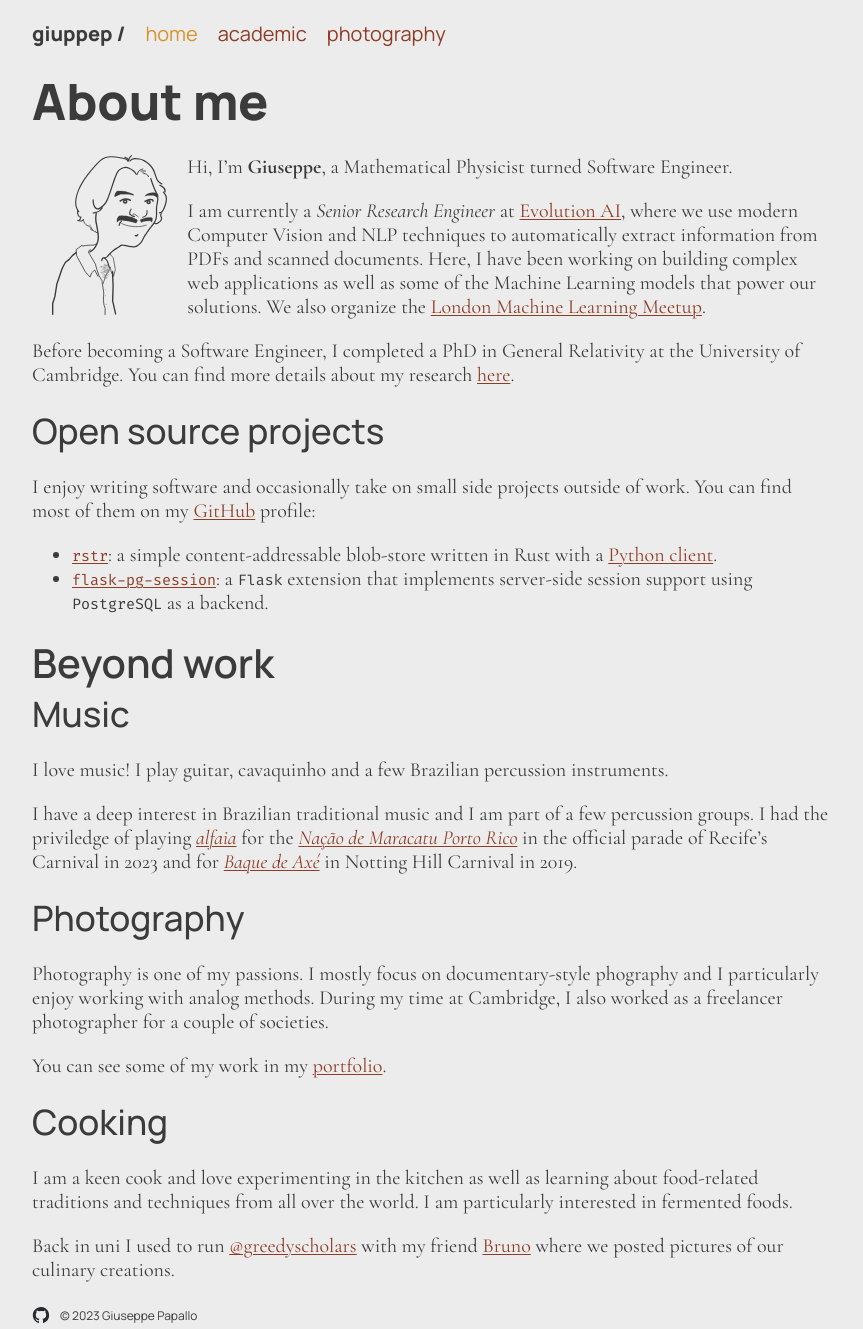
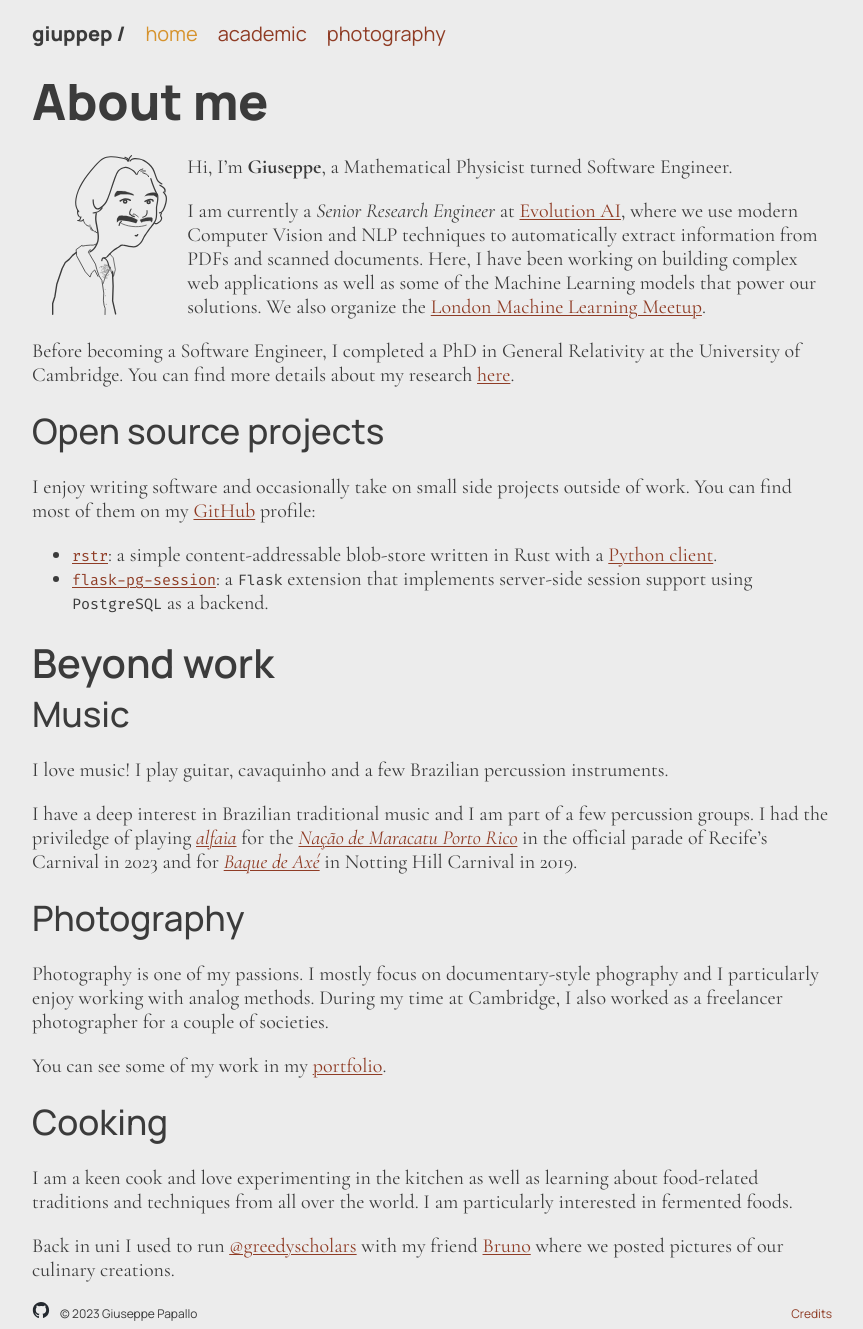
Before and after one commit to giuppep/giuppep.github.io, a Jekyll site: the page built from index.md, in a window 1280 px wide and 1329 px high. Shown: the whole window, without its empty margins (208-1071 px from the left). Built offline with Jekyll 4.4.1, drawn with Linux system fonts in a browser that asks for light colours.

Commit message:
add simple credits page

```diff
--- a/_includes/footer.html
+++ b/_includes/footer.html
@@ -15,16 +15,5 @@
         </svg>
     </a>
     <span class="copyright">© 2023 Giuseppe Papallo</span>
-    <!-- TODO: link to licence -->
-    <!-- <a
-        rel="license"
-        href="http://creativecommons.org/licenses/by-nc-sa/4.0/"
-        style="font-size: 0.5rem; text-decoration: none;"
-    >
-        <img
-            alt="CC Licence"
-            style="border-width:0"
-            src="https://i.creativecommons.org/l/by-nc-sa/4.0/80x15.png"
-        />
-    </a> -->
+    <a style="margin-left: auto;" href="/credits">Credits</a>
 </footer>
--- a/assets/css/main.sass
+++ b/assets/css/main.sass
@@ -18,12 +18,15 @@ body
 footer
     display: flex
     justify-content: start
-    align-items: center
+    align-items: baseline
     gap: 0.5rem
     font: 100% $font-sans
+    padding-bottom: .25rem
 
-    .copyright
-        font-size: 0.6rem
+    font-size: 0.6rem
+
+    a
+        text-decoration: none
 
 // HACK: when rendering markdown, jekyll wraps list elements in a <p> tag
 li p
```
Also changed, not shown: credits.md (added, +12 -0 lines).
